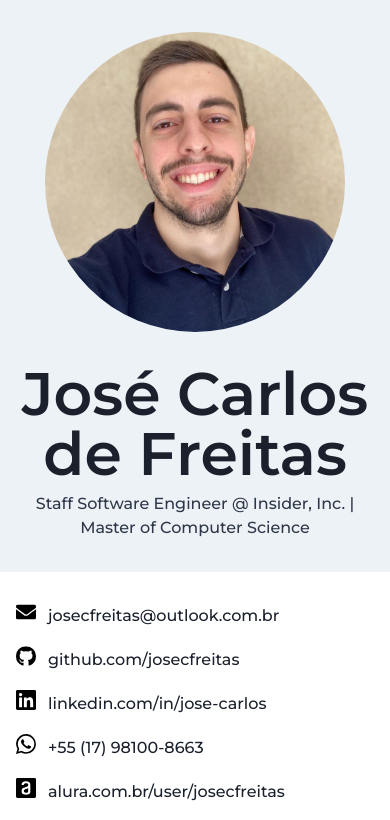
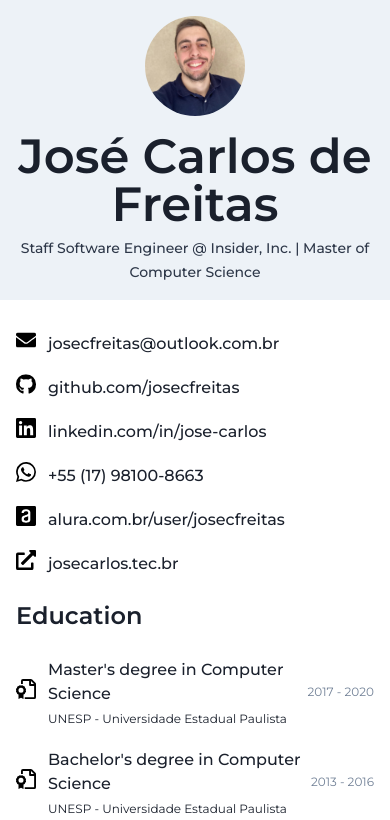
Before and after one commit to josecfreitas/my-cv, a Next.js app: page / in a window 390 px wide. Shown: the top 820 px of the page. Built offline with nearby package versions, Linux system fonts and the light colour scheme.

Commit message:
improve responsiveness

```diff
--- a/src/components/home/header.tsx
+++ b/src/components/home/header.tsx
@@ -4,10 +4,19 @@ import Image from "next/image";
 import ProfileImage from "/public/profile.jpg";
 
 export const Header = () => (
-  <Box as="header" py={8} bg="gray.100">
+  <Box as="header" py={{ base: 4, md: 8 }} bg="gray.100">
     <Container>
-      <Flex alignItems="center" gap={8} flexDir={{ base: "column", md: "row" }}>
-        <Box borderRadius="full" overflow="hidden" width="fit-content">
+      <Flex
+        alignItems="center"
+        gap={{ base: 4, md: 8 }}
+        flexDir={{ base: "column", md: "row" }}
+      >
+        <Box
+          borderRadius="full"
+          overflow="hidden"
+          width="fit-content"
+          maxWidth={{ base: "100px", md: "300px" }}
+        >
           <Image
             src={ProfileImage}
             alt="José Carlos' profile image"
@@ -17,10 +26,20 @@ export const Header = () => (
         </Box>
 
         <Box textAlign={{ base: "center", md: "left" }}>
-          <Heading as="h1" size="4xl" mb={2} fontWeight="semibold">
+          <Heading
+            as="h1"
+            size={{ base: "3xl", md: "4xl" }}
+            mb={2}
+            fontWeight="semibold"
+          >
             José Carlos de Freitas
           </Heading>
-          <Text as="strong" fontWeight="medium" color="gray.700">
+          <Text
+            as="strong"
+            fontWeight="medium"
+            color="gray.700"
+            fontSize={{ base: "sm", md: "md" }}
+          >
             Staff Software Engineer @ Insider, Inc. | Master of Computer Science
           </Text>
         </Box>
--- a/src/components/home/projects.tsx
+++ b/src/components/home/projects.tsx
@@ -228,12 +228,7 @@ export const Projects = () => (
         with Java8, Spring MVC, Hibernate/JPA, PostgreSQL, JSP, HTML, CSS,
         JavaScript, jQuery, and Bootstrap.
       </CustomListItem>
-      <CustomListItem
-        title="PLATCOL"
-        label="https://www.institucional.grupogbd.com/dicionario"
-        href="https://www.institucional.grupogbd.com/dicionario"
-        when="2016"
-      >
+      <CustomListItem title="PLATCOL" when="2016">
         Concept, develop and maintain an online platform of collocations
         dictionary. I worked with Java7, Spring MVC, Spring
         Internationalization, Hibernate/JPA, PostgreSQL, JSP, HTML, CSS,
@@ -249,45 +244,25 @@ export const Projects = () => (
         Database Group. I worked with Java7, Spring MVC, Hibernate/JPA,
         PostgreSQL, JSP, HTML, CSS, JavaScript, jQuery, and Bootstrap.
       </CustomListItem>
-      <CustomListItem
-        title="Portal GBD Lattes"
-        label="https://institucional.grupogbd.com/PortalGBD-Lattes"
-        href="https://institucional.grupogbd.com/PortalGBD-Lattes"
-        when="2015"
-      >
+      <CustomListItem title="Portal GBD Lattes" when="2015">
         Concept, develop and maintain a platform to show information of Unesp's
         scientific production, which are collected from the Lattes Platform with
         some enhancements when compared to Portal PROPe. I worked with Java7,
         Spring MVC, Hibernate/JPA, PostgreSQL, JSP, HTML, CSS, JavaScript,
         jQuery, and Bootstrap.
       </CustomListItem>
-      <CustomListItem
-        title="Portal PROPe"
-        label="http://www.gbd.sasd.ibilce.unesp.br/PortalPROPe"
-        href="http://www.gbd.sasd.ibilce.unesp.br/PortalPROPe"
-        when="2015 - 2017"
-      >
+      <CustomListItem title="Portal PROPe" when="2015 - 2017">
         Develop and maintain a platform to show information of Unesp's
         scientific production, which are collected from the Lattes Platform . I
         worked with Java7, Spring MVC, Hibernate/JPA, PostgreSQL, JSP, HTML,
         CSS, JavaScript, jQuery, and Bootstrap.
       </CustomListItem>
-      <CustomListItem
-        title="Online English Collocations Workbook"
-        label="https://www.institucional.grupogbd.com/workbook"
-        href="https://www.institucional.grupogbd.com/workbook"
-        when="2015"
-      >
+      <CustomListItem title="Online English Collocations Workbook" when="2015">
         Develop and maintain a platform to learn English collocations by playing
         games. I worked with Java7, Spring MVC, Hibernate/JPA, PostgreSQL, JSP,
         HTML, CSS, JavaScript, jQuery, and Bootstrap.
       </CustomListItem>
-      <CustomListItem
-        title="Proceedings"
-        label="https://unesp.br/anaiscongressoeducadores"
-        href="https://unesp.br/anaiscongressoeducadores"
-        when="2014"
-      >
+      <CustomListItem title="Proceedings" when="2014">
         Concept and develop a website for presenting the proceedings of the
         congress "III Congresso Nacional de Formação de Professores (CNFP) e
         XIII Congresso Estadual Paulista sobre Formação de Educadores (CEPFE)".
```
